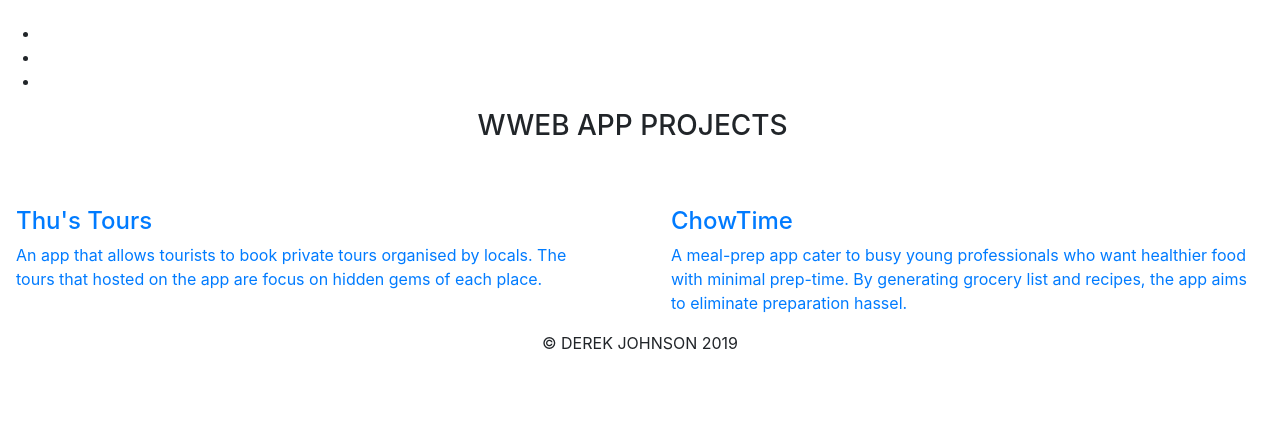
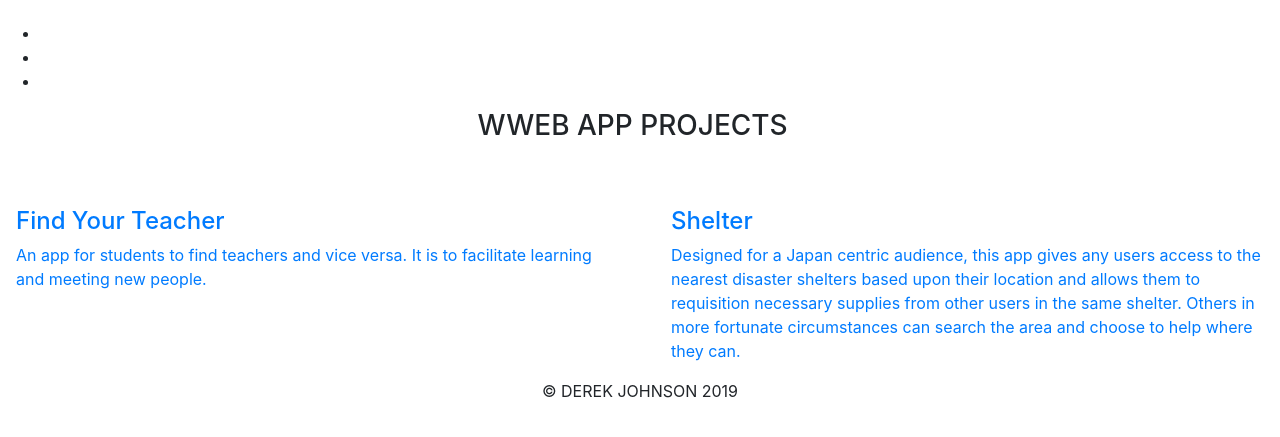
Before and after one commit to D-a-Johnson/portfolio, a plain HTML site: page index.html in a window 1280 px wide. Shown: the part 83-520 px from the top of the page. Drawn offline with nearby package versions, Linux system fonts and the light colour scheme.

Commit message:
Descriptions

```diff
--- a/index.html
+++ b/index.html
@@ -34,8 +34,8 @@
           <a href="http://find-your-teacher.herokuapp.com/" target="_blank">
           <div class="tours project-card mx-3 mt-3">
             <div class="overlay">
-              <h4 class="text-left">Thu's Tours</h4>
-              <p class="text-left">An app that allows tourists to book private tours organised by locals. The tours that hosted on the app are focus on hidden gems of each place.</p>
+              <h4 class="text-left">Find Your Teacher</h4>
+              <p class="text-left">An app for students to find teachers and vice versa. It is to facilitate learning and meeting new people.</p>
             </div>
           </div>
           </a>
@@ -44,8 +44,8 @@
           <a href="https://www.shelter.ryukyu/" target="_blank">
             <div class="chowtime project-card mx-3 mt-3">
               <div class="overlay">
-                <h4 class="text-left">ChowTime</h4>
-                <p class="text-left">A meal-prep app cater to busy young professionals who want healthier food with minimal prep-time. By generating grocery list and recipes, the app aims to eliminate preparation hassel.</p>
+                <h4 class="text-left">Shelter</h4>
+                <p class="text-left">Designed for a Japan centric audience, this app gives any users access to the nearest disaster shelters based upon their location and allows them to requisition necessary supplies from other users in the same shelter. Others in more fortunate circumstances can search the area and choose to help where they can.</p>
               </div>
             </div>
           </a>
```
